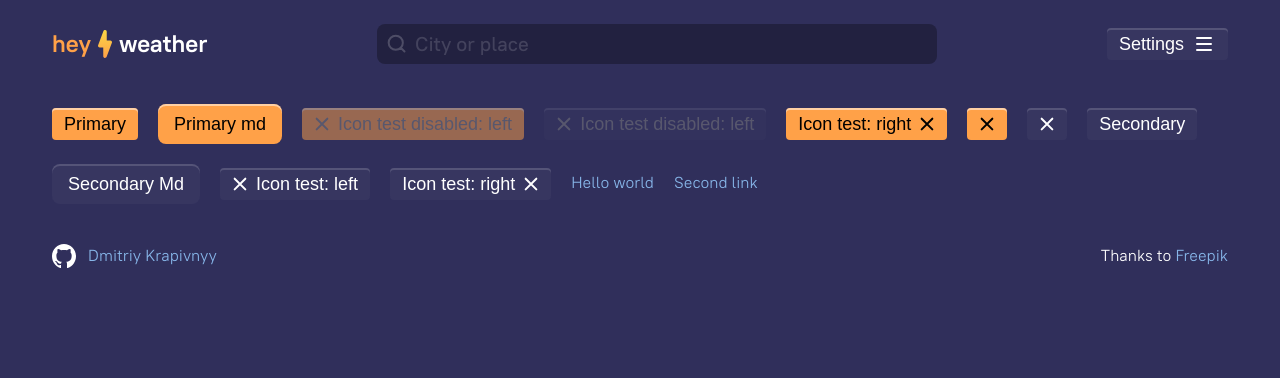
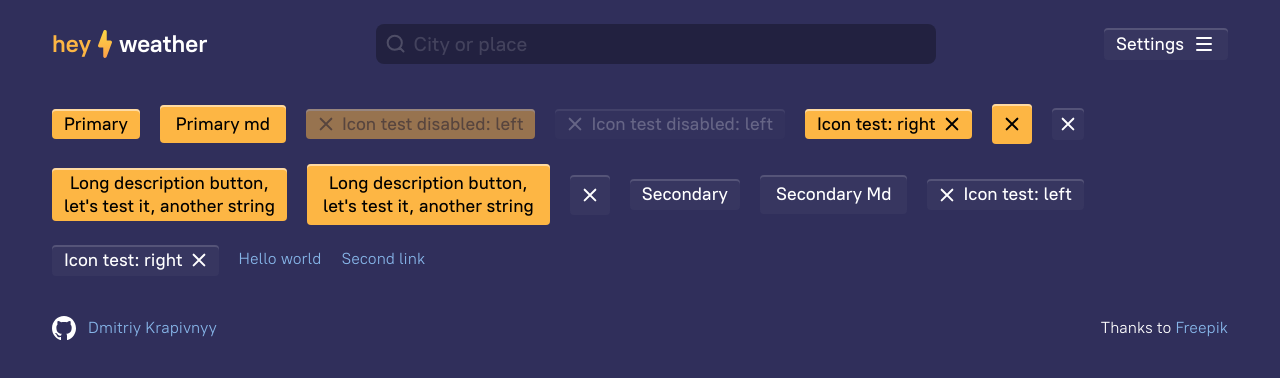
Before and after one commit to dimakey/hey-weather, a React (Vite) app: page /test in a window 1280 px wide. Shown: the top 378 px of the page. Built offline with nearby package versions, Linux system fonts and the light colour scheme; no server answers.

Commit message:
fix: some style & color fixes

```diff
--- a/src/components/Button/Button.styled.ts
+++ b/src/components/Button/Button.styled.ts
@@ -3,8 +3,8 @@ import { paddings } from "../../styles/variables";
 
 interface StyledButtonProps {
   action?: string;
-  hasIconOnly?: boolean;
-  buttonSize?: "sm" | "md";
+  hasOnlyIcon?: boolean;
+  size?: "sm" | "md";
 }
 
 export const Button = styled.button<StyledButtonProps>`
@@ -12,16 +12,15 @@ export const Button = styled.button<StyledButtonProps>`
   align-items: center;
   justify-content: center;
 
-  line-height: 1;
   font-size: 18px;
+  font-weight: 500;
+  line-height: 1.25;
 
   margin: 0;
   border: none;
 
   gap: 8px;
-
   border-radius: ${paddings.xsm};
-  padding: ${paddings.sm} ${paddings.l};
 
   box-shadow: inset 0 2px 0 rgba(255, 255, 255, 0.15);
 
@@ -43,7 +42,6 @@ export const Button = styled.button<StyledButtonProps>`
 
   &:disabled {
     pointer-events: none;
-    color: gray;
     opacity: 0.5;
   }
 
@@ -61,10 +59,18 @@ export const Button = styled.button<StyledButtonProps>`
           &:active {
             box-shadow: inset 0 4px 25px rgba(255, 255, 255, 0.15);
           }
+
+          &:disabled {
+            color: ${({ theme }) => theme.colors.body500};
+          }
         `;
       case "primary":
         return css`
           box-shadow: inset 0 2px 0 rgba(255, 255, 255, 0.5);
+
+          &:disabled {
+            color: ${({ theme }) => theme.colors.black500};
+          }
         `;
 
       default:
@@ -72,20 +78,20 @@ export const Button = styled.button<StyledButtonProps>`
     }
   }}
 
-  ${({ hasIconOnly, buttonSize }) => {
+  ${({ hasOnlyIcon, size }) => {
     // Button sizes
-    switch (buttonSize) {
+    switch (size) {
       case "sm":
         return css`
-          ${hasIconOnly ? "width: 32px;padding: 8px;" : "padding: 4px 12px;"}
-          border-radius: 4px;
-          height: 32px;
+          ${hasOnlyIcon
+            ? "height: 32px; width: 32px; padding: 4px;"
+            : "padding: 4px 12px;"}
         `;
       case "md":
         return css`
-          ${hasIconOnly ? "width: 40px; padding: 8px;" : "padding: 8px 16px;"}
-          border-radius: 8px;
-          height: 40px;
+          ${hasOnlyIcon
+            ? "width: 40px; height: 40px; padding: 8px;"
+            : "padding: 8px 16px;"}
         `;
       default:
         return;
--- a/src/components/Button/Button.tsx
+++ b/src/components/Button/Button.tsx
@@ -1,16 +1,16 @@
 import React from "react";
 import * as S from "./Button.styled";
 
-// HTMLButtonElement
 interface ButtonProps {
   children: React.ReactNode;
   action?: "primary" | "secondary";
-  buttonSize?: "sm" | "md";
+  size?: "sm" | "md";
   icon?: React.ReactNode;
   iconPosition?: "left" | "right";
   hasOnlyIcon?: boolean;
   onClick?: () => void;
   disabled: boolean;
+  style?: React.CSSProperties;
 }
 
 const Button = ({ children, icon, iconPosition, ...props }: ButtonProps) => {
@@ -25,7 +25,7 @@ const Button = ({ children, icon, iconPosition, ...props }: ButtonProps) => {
 
 Button.defaultProps = {
   action: "primary",
-  buttonSize: "sm",
+  size: "sm",
   iconPosition: "left",
   hasOnlyIcon: false,
   disabled: false,
--- a/src/components/ToasterNotify/ToasterNotify.tsx
+++ b/src/components/ToasterNotify/ToasterNotify.tsx
@@ -35,9 +35,7 @@ export const CityNotify = ({ city, loc }: NotifyProps) => {
   return (
     <S.NotifyWrapper>
       <S.NotifyText>{yourCityMessage}</S.NotifyText>
-      <Button onClick={handleNotifyClick} buttonSize="sm" action="primary">
-        {data.notify.buttonMessage}
-      </Button>
+      <Button onClick={handleNotifyClick}>{data.notify.buttonMessage}</Button>
     </S.NotifyWrapper>
   );
 };
--- a/src/hooks/useLocale.ts
+++ b/src/hooks/useLocale.ts
@@ -25,7 +25,7 @@ export const localeData = {
         title1: "We're sorry!",
         title2: "Page not found",
         subtitle: "Sadly this page you requested was not found!",
-        backButtonTitle: "Back on main",
+        backButtonTitle: "Back to home",
       },
       modal: {
         settings: "Settings",
--- a/src/modals/SettingsModal.tsx
+++ b/src/modals/SettingsModal.tsx
@@ -73,7 +73,7 @@ export const SettingsModal = () => {
         <S.Wrapper>
           <S.Header>
             <S.Title>{data.pages.modal.settings}</S.Title>
-            <Button action="secondary" hasOnlyIcon={true} onClick={closeModal}>
+            <Button action="secondary" hasOnlyIcon onClick={closeModal}>
               <Cross />
             </Button>
           </S.Header>
@@ -132,9 +132,7 @@ export const SettingsModal = () => {
             </S.ListItem>
           </S.List>
           <S.ButtonGroup>
-            <Button action="primary" onClick={handleSaveButton}>
-              {data.pages.modal.save}
-            </Button>
+            <Button onClick={handleSaveButton}>{data.pages.modal.save}</Button>
           </S.ButtonGroup>
         </S.Wrapper>
       </ModalWrapper>
--- a/src/pages/PageNotFound/PageNotFound.tsx
+++ b/src/pages/PageNotFound/PageNotFound.tsx
@@ -31,7 +31,11 @@ const PageNotFound: React.FC<PageNotFoundProps> = () => {
               <span>{data.pages.error404.title2}</span>
             </S.Title>
             <S.Subtitle>{data.pages.error404.subtitle}</S.Subtitle>
-            <Button icon={<Back />} action="primary" onClick={handleBackButton}>
+            <Button
+              icon={<Back />}
+              onClick={handleBackButton}
+              style={{ maxWidth: 360, minWidth: 240 }}
+            >
               {data.pages.error404.backButtonTitle}
             </Button>
           </S.TextGroup>
--- a/src/pages/Pages.styled.ts
+++ b/src/pages/Pages.styled.ts
@@ -76,6 +76,7 @@ export const TextGroup = styled.div`
 
   @media (max-width: ${breakpoints.tablet}) {
     text-align: center;
+    align-items: center;
     gap: 24px;
   }
 
--- a/src/pages/TestPage.tsx
+++ b/src/pages/TestPage.tsx
@@ -16,7 +16,7 @@ const TestPage = () => {
         }}
       >
         <Button>Primary</Button>
-        <Button buttonSize="md">Primary md</Button>
+        <Button size="md">Primary md</Button>
 
         <Button disabled icon={<TestIcon />}>
           Icon test disabled: left
@@ -30,7 +30,7 @@ const TestPage = () => {
           Icon test: right
         </Button>
 
-        <Button hasOnlyIcon={true}>
+        <Button hasOnlyIcon size="md">
           <TestIcon />
         </Button>
 
@@ -38,8 +38,22 @@ const TestPage = () => {
           <TestIcon />
         </Button>
 
+        <Button action="primary" size="sm">
+          Long description button, <br />
+          let's test it, another string
+        </Button>
+
+        <Button action="primary" size="md">
+          Long description button, <br />
+          let's test it, another string
+        </Button>
+
+        <Button action="secondary" size="md" hasOnlyIcon>
+          <TestIcon />
+        </Button>
+
         <Button action="secondary">Secondary</Button>
-        <Button action="secondary" buttonSize="md">
+        <Button action="secondary" size="md">
           Secondary Md
         </Button>
         <Button action="secondary" icon={<TestIcon />}>
--- a/src/styles/global.ts
+++ b/src/styles/global.ts
@@ -13,11 +13,13 @@ const GlobalStyle = createGlobalStyle`
     box-sizing: border-box;
   }
 
+  html * {
+    font-family: "PTRootUIWeb", sans-serif;
+  }
+
   body {
-    font-family: "PTRootUIWeb", sans-serif;
     font-size: 16px;
     background-color: ${({ theme }) => theme.colors.bg};
-
     color: ${({ theme }) => theme.colors.body900};
     overflow: visible;
     min-height: 100vh;
@@ -65,14 +67,12 @@ const GlobalStyle = createGlobalStyle`
     cursor: pointer;
   }
 
-
   /* root element */
   #root {
     min-height: 100vh;
   }
 
   /* swiper global  customizations */
-
   .swiper-scrollbar {
     left: 0;
     background-color: ${({ theme }) => theme.colors.surfaceSecondary};
--- a/src/styles/theme.ts
+++ b/src/styles/theme.ts
@@ -2,9 +2,8 @@ export const theme = {
   colors: {
     primary: "#87b6e9",
     secondary: "#f1cf6f",
-    // accent: "hsl(43, 99%, 57%)",
-    accent: "#ffa148",
-    accentHover: "hsl(43, 99%, 45%)",
+    accent: "hsl(37, 98%, 63%)",
+    accentHover: "hsl(30, 80%, 55%)",
     focus: "hsla(192, 94%, 44%, 75%)",
     bg: "#302f5b",
     bg300: "#4a4385",
```
